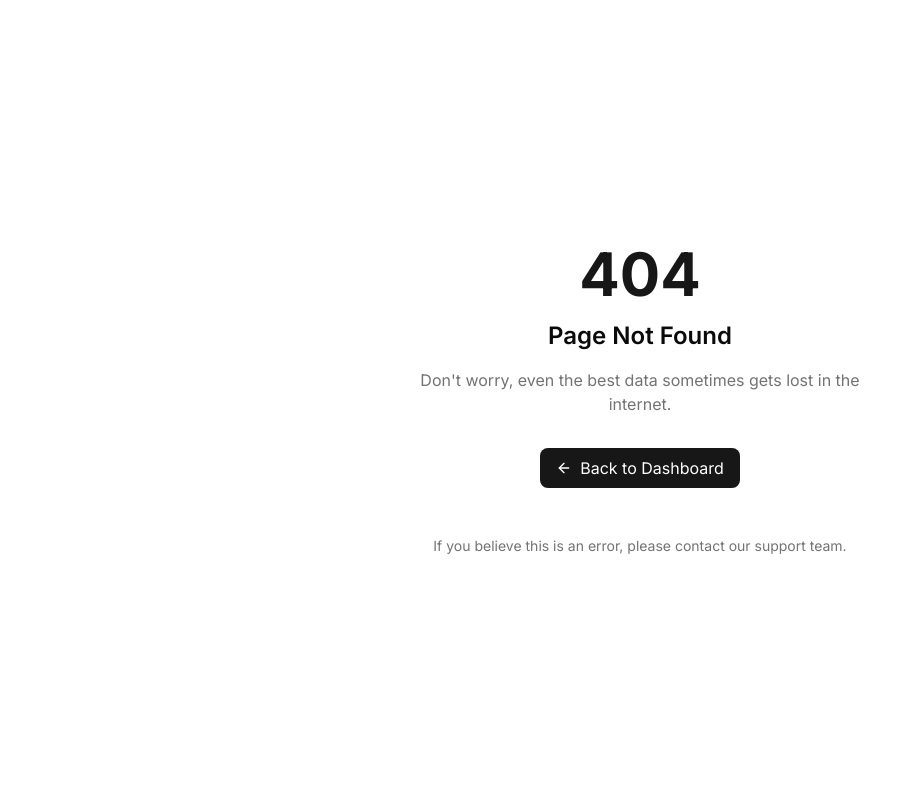
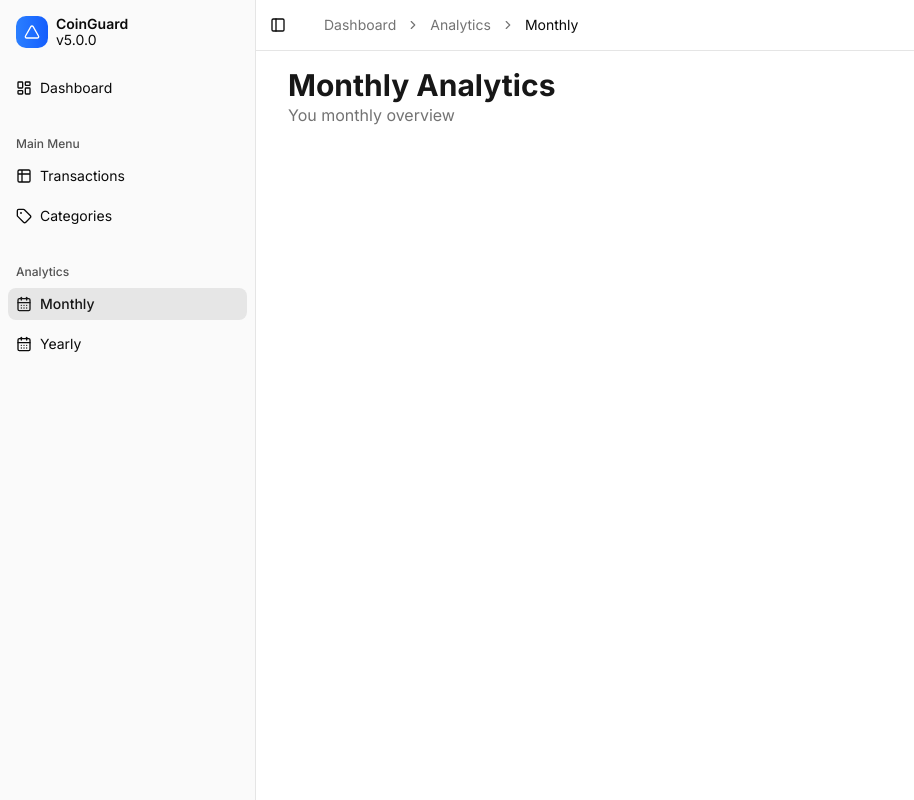
Before and after one commit to StereoPT/coin-guard, a Next.js app: page /analytics/monthly in a window 1280 px wide. Before the commit this address had no page. Shown: the whole page, without its empty margins (0-914 px from the left). Built offline with nearby package versions, Linux system fonts and the light colour scheme.

Commit message:
feat: pages and breadcrumbs

```diff
--- /dev/null
+++ b/src/app/(dashboard)/@breadcrumb/analytics/monthly/page.tsx
@@ -0,0 +1,26 @@
+import { ROUTES } from "@/constants/routes";
+import {
+  BreadcrumbItem,
+  BreadcrumbLink,
+  BreadcrumbList,
+  BreadcrumbPage,
+  BreadcrumbSeparator,
+} from "@/ui/breadcrumb";
+
+const BreadcrumbSlot = async () => {
+  return (
+    <BreadcrumbList>
+      <BreadcrumbItem>
+        <BreadcrumbLink href={ROUTES.home}>Dashboard</BreadcrumbLink>
+      </BreadcrumbItem>
+      <BreadcrumbSeparator />
+      <BreadcrumbItem>Analytics</BreadcrumbItem>
+      <BreadcrumbSeparator />
+      <BreadcrumbItem>
+        <BreadcrumbPage>Monthly</BreadcrumbPage>
+      </BreadcrumbItem>
+    </BreadcrumbList>
+  );
+};
+
+export default BreadcrumbSlot;
--- /dev/null
+++ b/src/app/(dashboard)/@breadcrumb/analytics/yearly/page.tsx
@@ -0,0 +1,26 @@
+import { ROUTES } from "@/constants/routes";
+import {
+  BreadcrumbItem,
+  BreadcrumbLink,
+  BreadcrumbList,
+  BreadcrumbPage,
+  BreadcrumbSeparator,
+} from "@/ui/breadcrumb";
+
+const BreadcrumbSlot = async () => {
+  return (
+    <BreadcrumbList>
+      <BreadcrumbItem>
+        <BreadcrumbLink href={ROUTES.home}>Dashboard</BreadcrumbLink>
+      </BreadcrumbItem>
+      <BreadcrumbSeparator />
+      <BreadcrumbItem>Analytics</BreadcrumbItem>
+      <BreadcrumbSeparator />
+      <BreadcrumbItem>
+        <BreadcrumbPage>Yearly</BreadcrumbPage>
+      </BreadcrumbItem>
+    </BreadcrumbList>
+  );
+};
+
+export default BreadcrumbSlot;
--- /dev/null
+++ b/src/app/(dashboard)/analytics/monthly/page.tsx
@@ -0,0 +1,16 @@
+import { PageHeader } from "@/components/PageHeader";
+
+const MonthlyPage = async () => {
+  return (
+    <div className="flex flex-1 flex-col h-full">
+      <div className="flex justify-between">
+        <PageHeader
+          description="You monthly overview"
+          title="Monthly Analytics"
+        />
+      </div>
+    </div>
+  );
+};
+
+export default MonthlyPage;
--- /dev/null
+++ b/src/app/(dashboard)/analytics/yearly/page.tsx
@@ -0,0 +1,16 @@
+import { PageHeader } from "@/components/PageHeader";
+
+const YearlyPage = async () => {
+  return (
+    <div className="flex flex-1 flex-col h-full">
+      <div className="flex justify-between">
+        <PageHeader
+          description="Your yearly overview"
+          title="Yearly Analytics"
+        />
+      </div>
+    </div>
+  );
+};
+
+export default YearlyPage;
--- a/src/components/Sidebar.tsx
+++ b/src/components/Sidebar.tsx
@@ -2,6 +2,7 @@
 
 import { ROUTES } from "@/constants/routes";
 import {
+  CalendarDaysIcon,
   LayoutDashboard,
   type LucideIcon,
   Table2Icon,
@@ -52,6 +53,22 @@ const groupRoutes: GroupedRoute[] = [
         icon: TagIcon,
         title: "Categories",
         url: ROUTES.categories,
+      },
+    ],
+  },
+  {
+    key: "analytics",
+    label: "Analytics",
+    items: [
+      {
+        icon: CalendarDaysIcon,
+        title: "Monthly",
+        url: ROUTES.analytics.monthly,
+      },
+      {
+        icon: CalendarDaysIcon,
+        title: "Yearly",
+        url: ROUTES.analytics.yearly,
       },
     ],
   },
--- a/src/constants/routes.ts
+++ b/src/constants/routes.ts
@@ -1,7 +1,14 @@
 export const ROUTES = {
   home: "/",
+
   transactions: "/transactions",
   transaction: (id: string) => `/transactions/${id}` as const,
+
   categories: "/categories",
   category: (id: string) => `/categories/${id}` as const,
+
+  analytics: {
+    monthly: "/analytics/monthly",
+    yearly: "/analytics/yearly",
+  },
 } as const;
```
